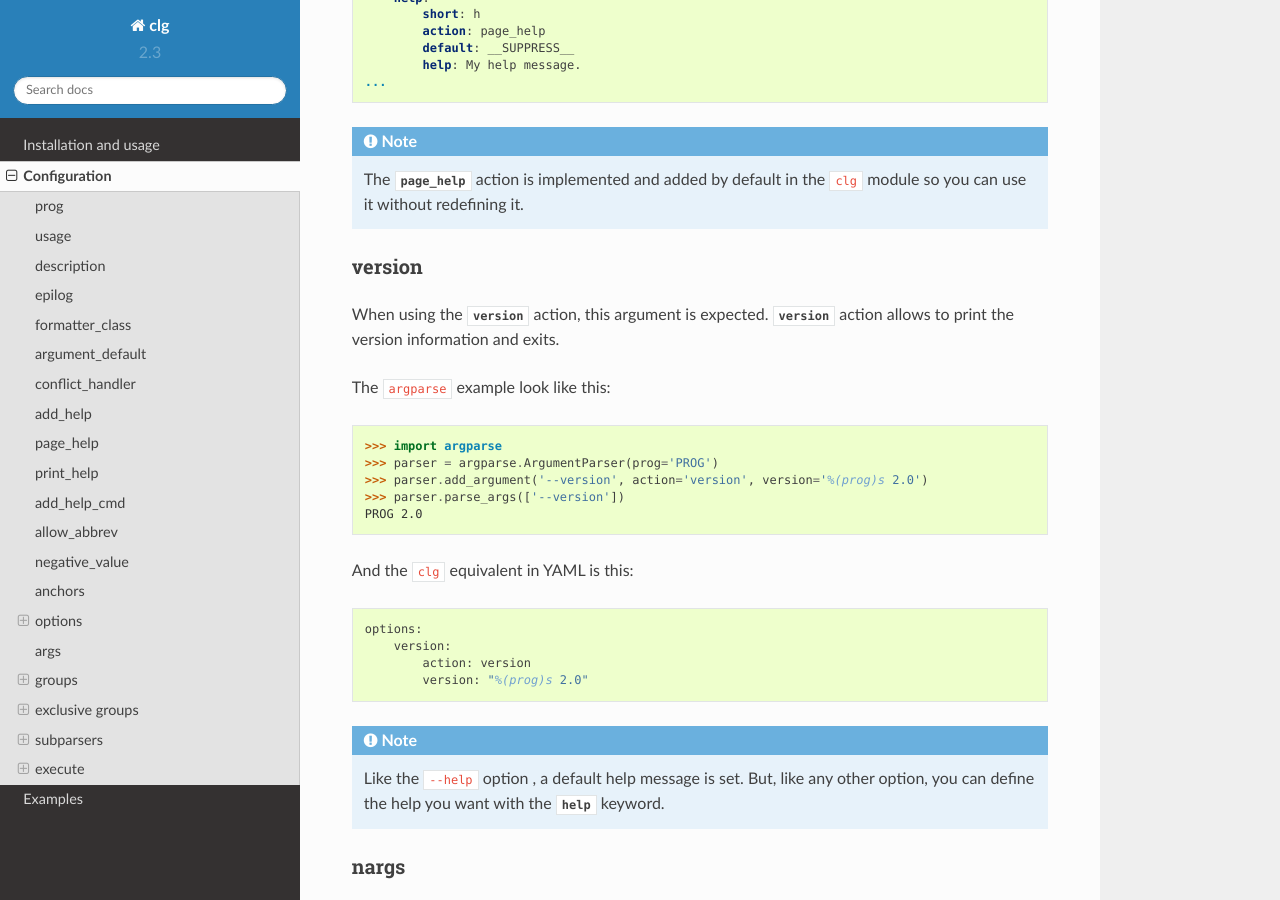
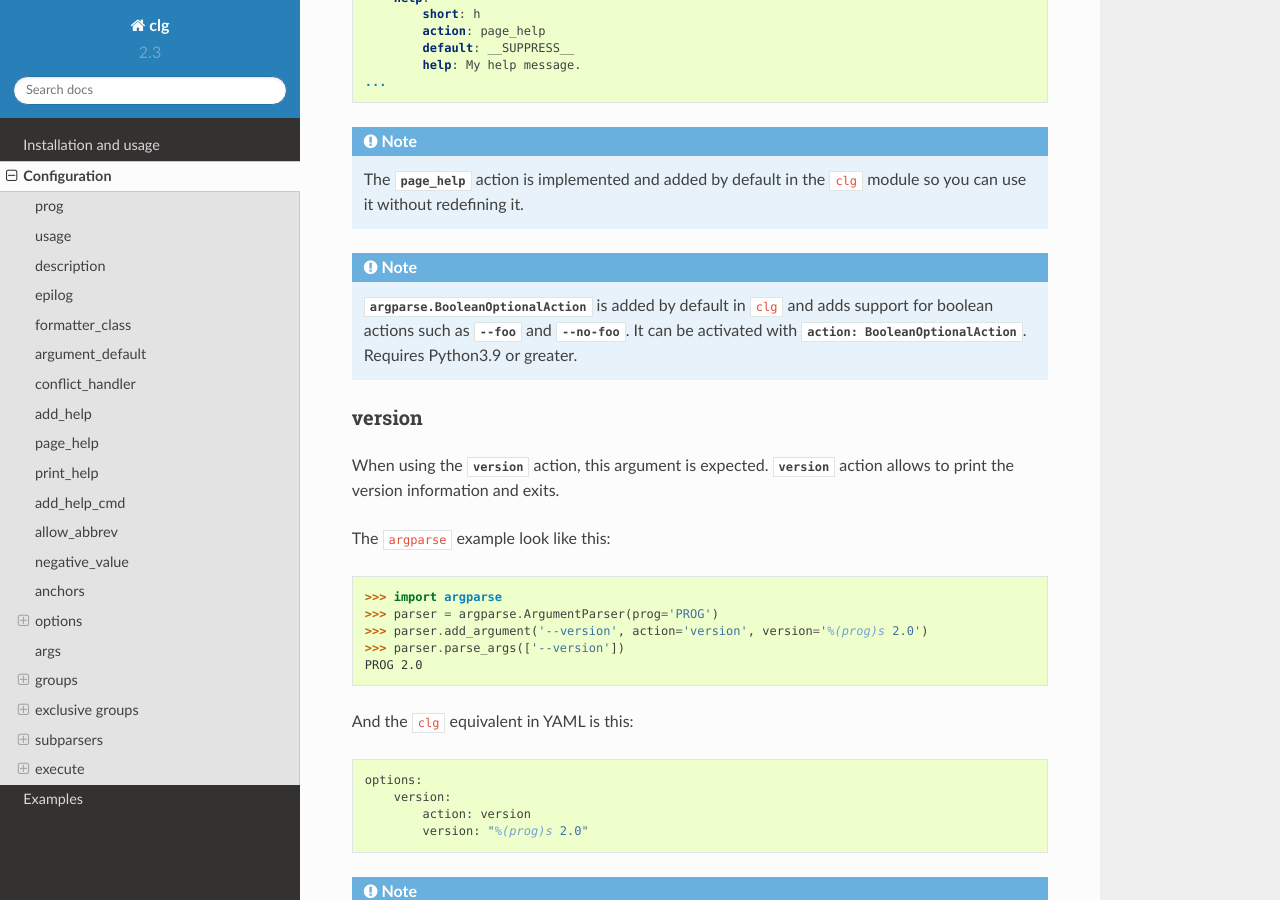
Before and after one commit to fmenabe/python-clg, a Sphinx documentation site: the page built from doc/source/configuration.rst, in a window 1280 px wide and 900 px high, scrolled down 8188 px. Built offline with Sphinx 7.4.7 and the Read the Docs theme 2.0.0, drawn with Linux system fonts in a browser that asks for light colours.

Commit message:
Add builtin BooleanOptionalAction Action

```diff
--- a/CHANGELOG.rst
+++ b/CHANGELOG.rst
@@ -1,5 +1,11 @@
 Changelog
 ---------
+
+3.1.1 (2022-05-19)
+~~~~~~~~~~~~~~~~~~
+
+* Add builtin BooleanOptionalAction Action.
+  https://docs.python.org/3/library/argparse.html?highlight=argparse#action
 
 3.1.0 (2021-11-30)
 ~~~~~~~~~~~~~~~~~~
--- a/clg/__init__.py
+++ b/clg/__init__.py
@@ -79,6 +79,10 @@ _LOAD_ERR = "Unable to load module: {err}"
 _GRP_METHODS = {'groups': 'add_argument_group',
                 'exclusive_groups': 'add_mutually_exclusive_group'}
 
+# Add builtin BooleanOptionalAction Action.
+# https://docs.python.org/3/library/argparse.html?highlight=argparse#action
+if sys.version_info >= (3, 9):
+    ACTIONS.update(BooleanOptionalAction=argparse.BooleanOptionalAction)
 
 #
 # Exceptions.
--- a/doc/source/configuration.rst
+++ b/doc/source/configuration.rst
@@ -430,6 +430,9 @@ For example, to add an action that page help (using the `less -c` command):
 .. note:: The `page_help` action is implemented and added by default in the
    ``clg`` module so you can use it without redefining it.
 
+.. note:: `argparse.BooleanOptionalAction` is added by default in ``clg`` and
+   adds support for boolean actions such as `--foo` and `--no-foo`. It can be
+   activated with `action: BooleanOptionalAction`. Requires Python3.9 or greater.
 
 version
 ~~~~~~~
--- a/setup.py
+++ b/setup.py
@@ -4,7 +4,7 @@ from setuptools import setup
 
 setup(
     name='clg',
-    version='3.1.0',
+    version='3.1.1',
     author='François Ménabé',
     author_email='francois.menabe@gmail.com',
     url='https://clg.readthedocs.org/en/latest/',
```
